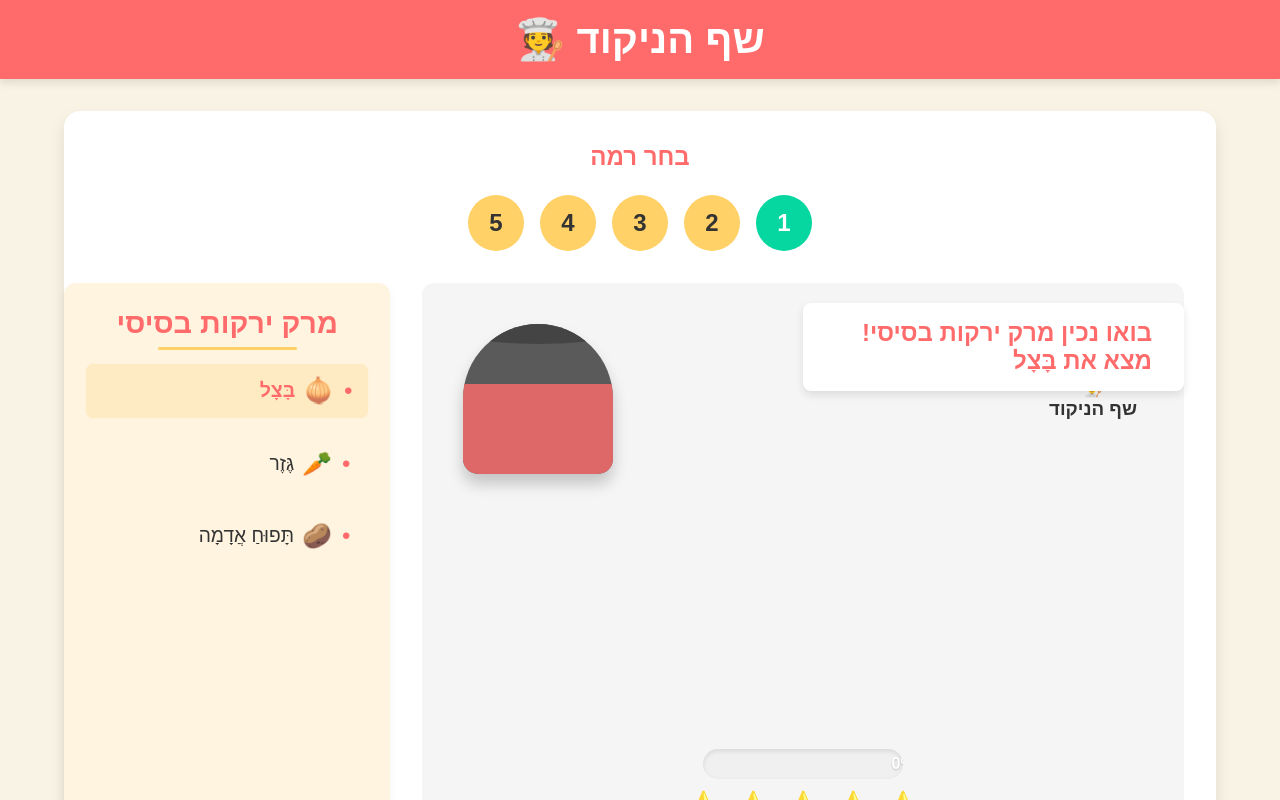
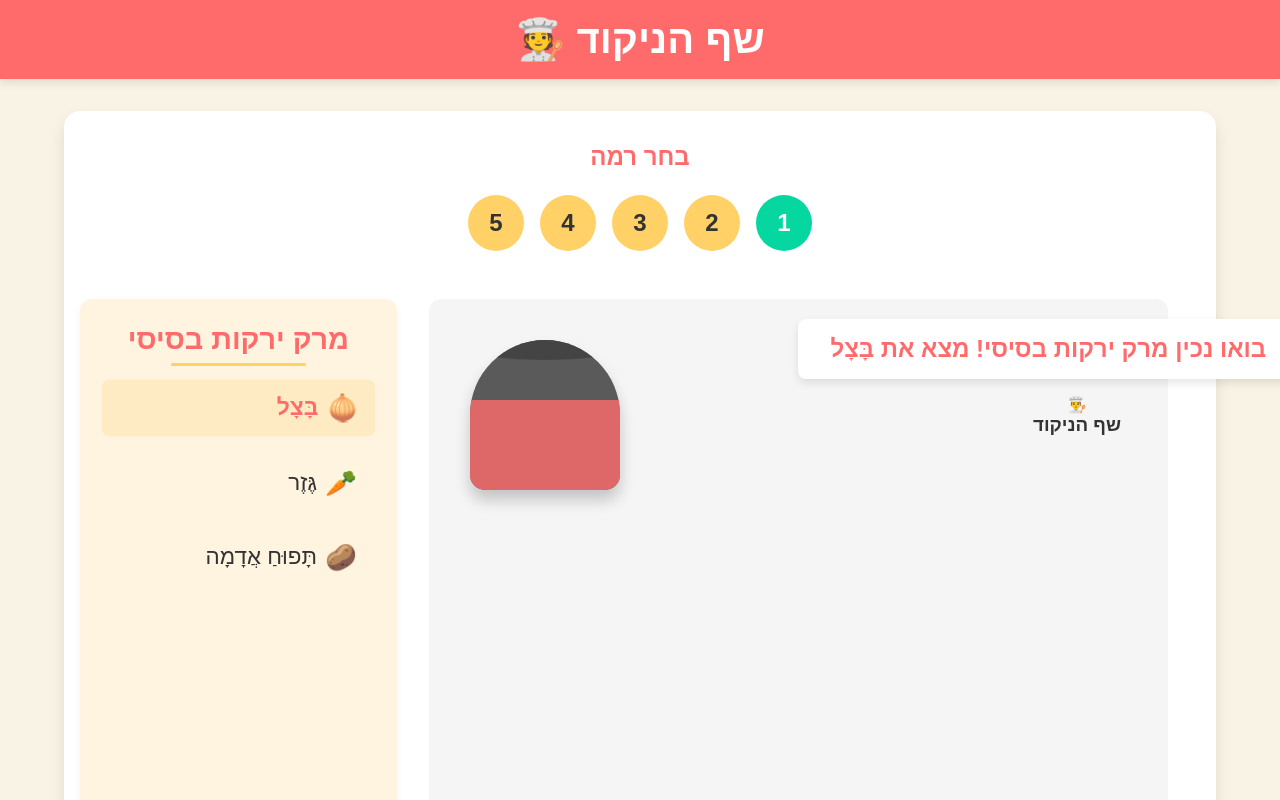
Before and after one commit to castroi/chef-nikud-game, a React (Create React App) app: page / in a window 1280 px wide. Shown: the top 800 px of the page. Built offline with nearby package versions, Linux system fonts and the light colour scheme; a web font is replaced by a local one.

Commit message:
Fix fonts size

```diff
--- a/src/components/Game/GameBoard.jsx
+++ b/src/components/Game/GameBoard.jsx
@@ -7,25 +7,33 @@ import { Ingredient } from './Ingredient';
 import { Recipe } from '../UI/Recipe';
 import { ProgressBar } from '../UI/ProgressBar';
 
+const MainLayoutContainer = styled.div`
+  display: flex;
+  flex-direction: column;
+  min-height: 100vh; /* Ensure it takes full viewport height */
+  padding: 1rem; /* Add some overall padding */
+  box-sizing: border-box; /* Include padding in element's total width and height */
+
+  @media (max-width: 768px) {
+    padding: 0.5rem; /* Less padding on smaller screens */
+  }
+`;
+
 const GameBoardContainer = styled.div`
   display: grid;
   grid-template-columns: 70% 30%;
   gap: 2rem;
-  height: 70vh;
-  min-height: 500px;
+  flex-grow: 1; /* Allow GameBoardContainer to take available vertical space within MainLayoutContainer */
+  margin-bottom: 1rem; /* Space between GameBoard and Ingredients */
 
   @media (max-width: 768px) {
-    grid-template-columns: 65% 35%; /* Adjust percentages for tablet */
-    gap: 1rem; /* Reduce gap */
-    height: 60vh; /* Slightly reduce height on tablet */
-    min-height: 480px; /* Adjust min-height */
+    grid-template-columns: 60% 40%; /* Adjust for tablet - keeping side by side */
+    gap: 1rem;
   }
 
   @media (max-width: 480px) {
-    grid-template-columns: 60% 40%; /* Adjust percentages for small mobile, giving more space to Recipe */
-    gap: 0.5rem; /* Further reduce gap */
-    height: 50vh; /* Further reduce height on small mobile */
-    min-height: 400px; /* Adjust min-height for small mobile */
+    grid-template-columns: 55% 45%; /* Further adjust for mobile - keeping side by side */
+    gap: 0.5rem;
   }
 `;
 
@@ -71,25 +79,27 @@ const GameMessage = styled(motion.div)`
   border-radius: 8px;
   box-shadow: 0 4px 8px rgba(0, 0, 0, 0.1);
   z-index: 10;
-  font-size: 1.5rem;
+  font-size: 1.5rem; /* Base font size */
   font-weight: bold;
   color: #ff6b6b;
-  /* white-space: nowrap; // Remove this to allow text wrapping */
+  white-space: nowrap; /* Keep on one line for larger screens */
 
   @media (max-width: 768px) {
     top: 15px;
-    font-size: 1.2rem;
+    font-size: 1.1rem; /* Slightly smaller for tablets */
     padding: 0.8rem 1.5rem;
-    max-width: 90%; /* To prevent overflow on very small screens */
-    white-space: normal; /* Allow text to wrap */
+    max-width: 95%; /* Adjust max-width to allow more space for text */
+    white-space: normal; /* Allow text to wrap on smaller screens */
     text-align: center;
   }
 
   @media (max-width: 480px) {
     top: 10px;
-    font-size: 1rem;
-    padding: 0.5rem 1rem;
-  }`;
+    font-size: 0.8rem; /* Smaller font on mobile for better fit */
+    padding: 0.4rem 0.8rem; /* Reduced padding */
+    max-width: 98%; /* More aggressive max-width for small phones */
+  }
+`;
 
 export const GameBoard = ({ level, recipe, levelData }) => {
   const [currentIngredientIndex, setCurrentIngredientIndex] = useState(0);
@@ -176,7 +186,7 @@ export const GameBoard = ({ level, recipe, levelData }) => {
   };
 
   return (
-    <>
+    <MainLayoutContainer>
       <GameBoardContainer>
         <KitchenArea>
           <GameMessage
@@ -224,6 +234,6 @@ export const GameBoard = ({ level, recipe, levelData }) => {
           />
         ))}
       </IngredientsContainer>
-    </>
+    </MainLayoutContainer>
   );
 };
--- a/src/components/UI/Recipe.jsx
+++ b/src/components/UI/Recipe.jsx
@@ -68,13 +68,12 @@ const IngredientItem = styled(motion.li)`
   display: flex;
   align-items: center;
   margin-bottom: 1.2rem;
-  font-size: 1.2rem;
+  font-size: 1.4rem; /* Slightly larger base */
   padding: 0.8rem 1rem;
   border-radius: 8px;
   background-color: ${props => props.isActive ? '#ffd1663b' : 'transparent'};
 
   &:before {
-    content: '•';
     margin-left: 10px;
     color: #ff6b6b;
     font-size: 1.5rem;
@@ -90,7 +89,7 @@ const IngredientItem = styled(motion.li)`
   }
 
   @media (max-width: 768px) {
-    font-size: 1rem;
+    font-size: 1.2rem;
     margin-bottom: 1rem;
     padding: 0.6rem 0.8rem;
     &:before {
@@ -100,7 +99,7 @@ const IngredientItem = styled(motion.li)`
   }
 
   @media (max-width: 480px) {
-    font-size: 0.9rem;
+    font-size: 1rem;
     margin-bottom: 0.8rem;
     padding: 0.5rem 0.6rem;
     &:before {
@@ -111,16 +110,16 @@ const IngredientItem = styled(motion.li)`
 `;
 
 const IngredientEmoji = styled.span`
-  font-size: 1.5rem;
+  font-size: 1.6rem; /* Slightly larger base emoji */
   margin-left: 10px;
 
   @media (max-width: 768px) {
-    font-size: 1.2rem;
+    font-size: 1.3rem;
     margin-left: 8px;
   }
 
   @media (max-width: 480px) {
-    font-size: 1rem;
+    font-size: 1.1rem;
     margin-left: 6px;
   }
 `;
```
